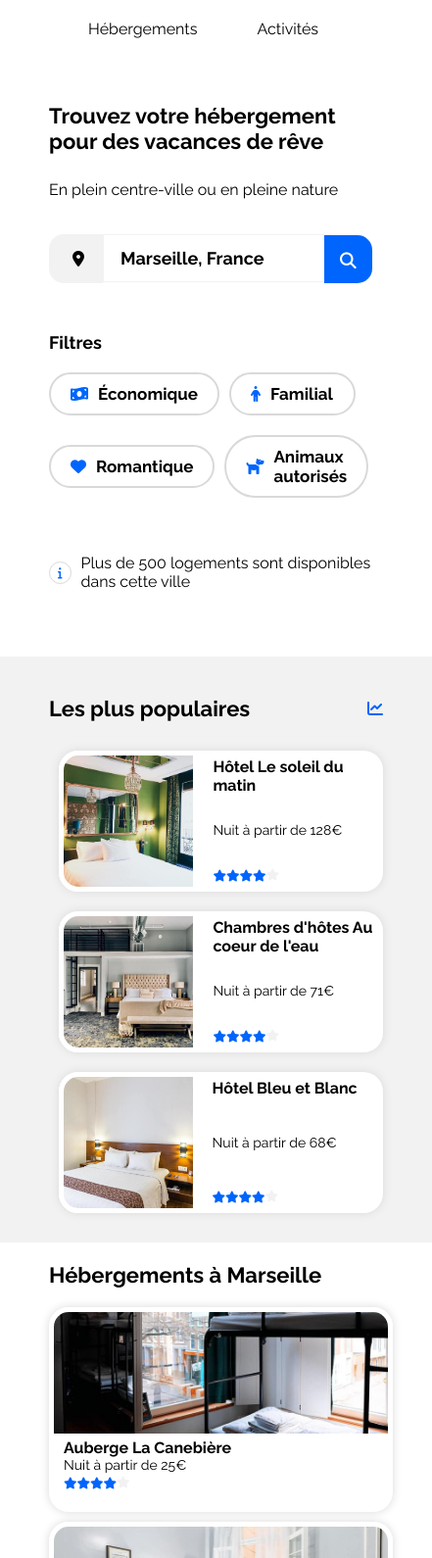
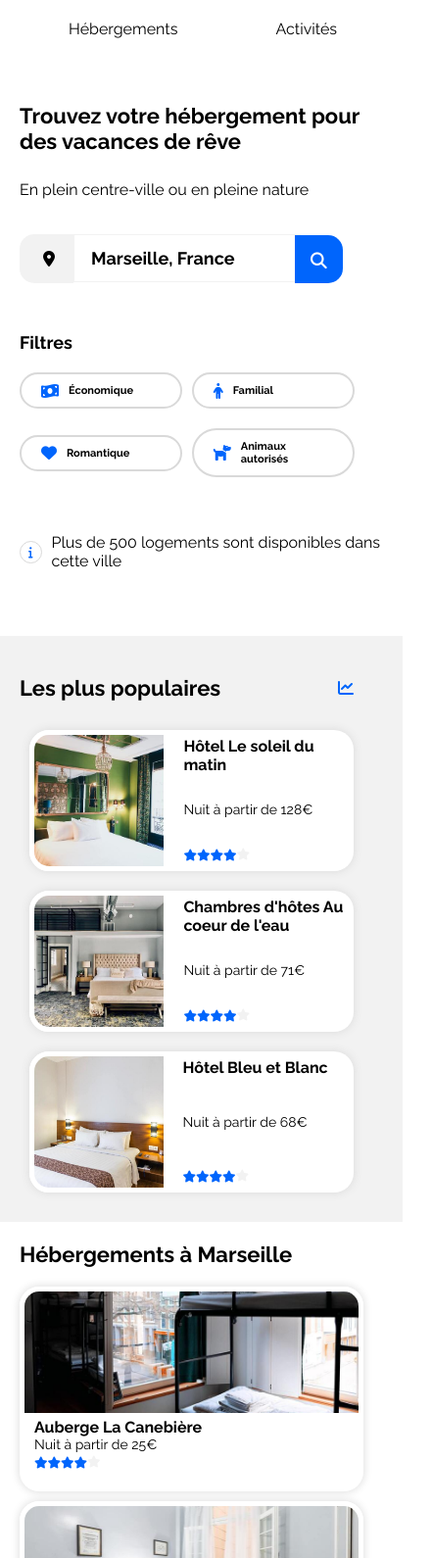
Before and after one commit to MaximeGodfroy/Projet2, a plain HTML site: page index.html in a window 390 px wide. Shown: the part 85-1675 px from the top of the page at 98% size, 441 px wide, since content can reach past the window. Drawn offline with Linux system fonts and the light colour scheme.

Commit message:
marges mobile

```diff
--- a/CSS/style.css
+++ b/CSS/style.css
@@ -27,7 +27,6 @@ nav ul {
 }
 
 nav li {
-    margin-right: 25px;
     list-style-type: none;
 }
 
@@ -36,8 +35,7 @@ nav a {
     font-size: 16px;
     font-weight: 500;
     color: black;
-    padding-top: 50px;
-    padding-bottom: 50px;
+    padding: 50px;
 }
 
 nav a:hover {
@@ -455,6 +453,14 @@ footer h5 {
         margin: auto;
     }
 
+    h1, h5, header, #recherche, #filtres, #info, #titreActivites, #les4activites {
+        margin-left: 20px;
+    }
+
+    ul {
+        padding-left: 0;
+    }
+
     header {
         flex-direction: column;
     }
@@ -470,6 +476,10 @@ footer h5 {
 
     #filtres h3 {
         margin: 20px 0 0 0;
+    }
+
+    #filtres h4 {
+        font-size: 11px;
     }
 
     #prix,
@@ -498,7 +508,7 @@ footer h5 {
         min-width: 0;
         margin: 0 0 0 0;
         height: auto;
-        padding: 20px 40px 0 50px;
+        padding: 20px 40px 0 20px;
         border-radius: 0px;
         background-color: #FFFFFF;
     }
@@ -509,7 +519,7 @@ footer h5 {
 
     #lespluspopulaires {
         margin: 0 0 0 0;
-        padding: 20px 40px 20px 50px;
+        padding: 20px 40px 20px 20px;
         width: 90%;
         border-radius: 0px;
     }
@@ -545,6 +555,7 @@ footer h5 {
 
     #les4activites {
         flex-direction: column;
+        margin-right: 20px;
     }
 
     #les4activites img {
@@ -553,7 +564,7 @@ footer h5 {
 
     footer {
         flex-direction: column;
-        padding: 45px 40px 0 50px;
+        padding: 45px 40px 0 20px;
         margin: 0 0 0 0;
         width:90%;
     }
```
